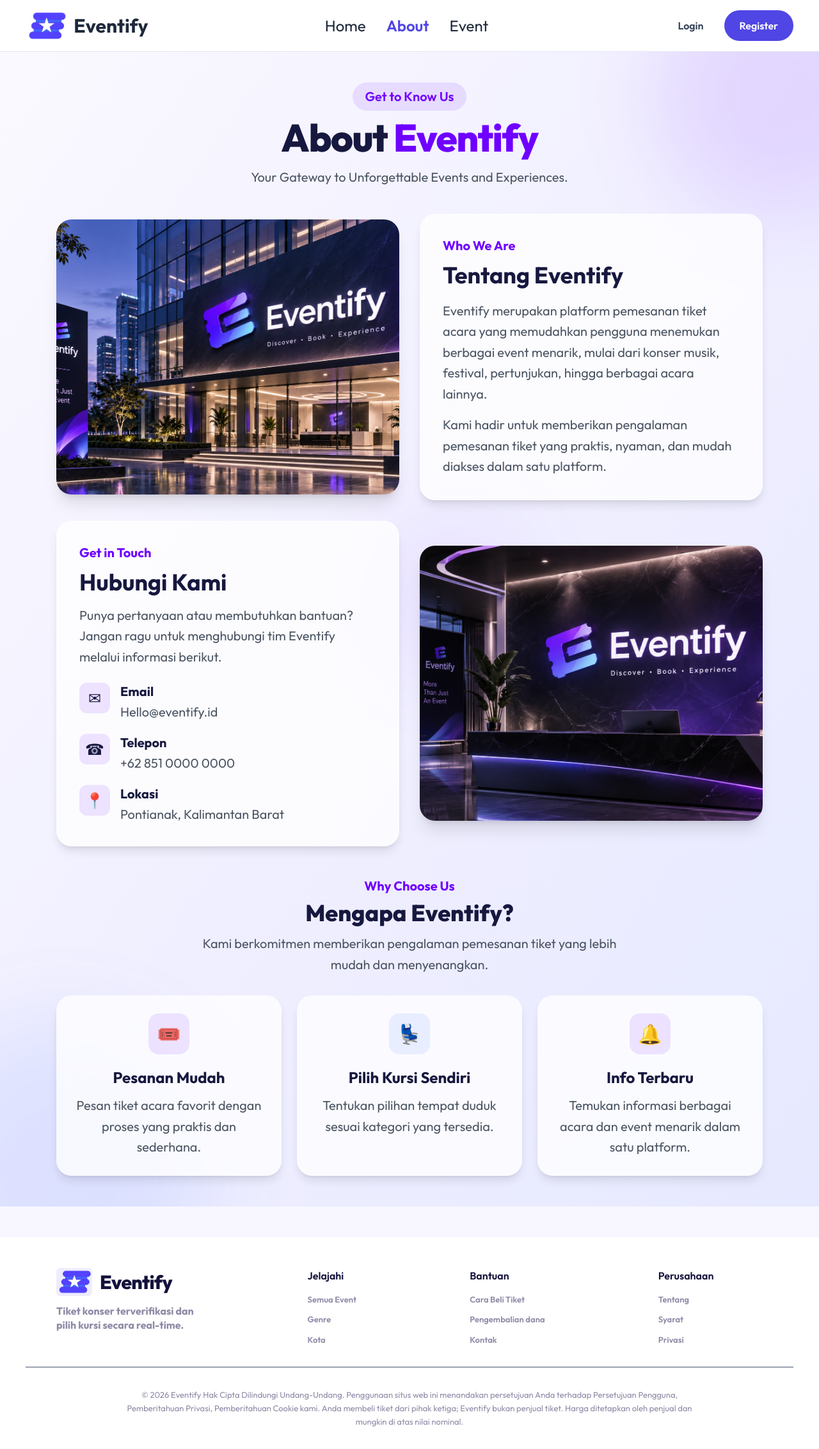
After one commit to Vynn2010/eventify-concertt, a PHP site: page /pages/user/about.php in a window 1280 px wide. The commit adds this page. Shown: the whole page at 64% size. Run offline with PHP 8.4, Linux system fonts and the light colour scheme; some libraries are stand-ins or nearby versions.

Commit message:
feat: add image and about us page and modify user first page

```diff
--- a/components/web_part/header.php
+++ b/components/web_part/header.php
@@ -43,7 +43,7 @@ $search_value = htmlspecialchars(
             <!-- Logo -->
             <a href="<?= $base ?>index.php" class="inline-flex items-center gap-2.5">
 
-                <img src="<?= $logo ?>" alt="Eventify" class="h-9 w-auto">
+                <img src="<?= $logo ?>" alt="Eventify" class="h-11 w-auto">
 
                 <span class="text-3xl transition font-bold text-slate-800">
                     Eventify
--- /dev/null
+++ b/pages/user/about.php
@@ -0,0 +1,222 @@
+<?php
+include_once "../../actions/auth/session_init.php";
+?>
+
+<!DOCTYPE html>
+<html lang="id">
+
+<head>
+    <meta charset="UTF-8">
+    <meta name="viewport" content="width=device-width, initial-scale=1.0">
+    <title>About Us | Eventify</title>
+
+    <script src="https://cdn.tailwindcss.com"></script>
+    <link rel="stylesheet" href="../../style/design-system.css">
+
+    <link rel="preconnect" href="https://fonts.googleapis.com">
+    <link rel="preconnect" href="https://fonts.gstatic.com" crossorigin>
+    <link href="https://fonts.googleapis.com/css2?family=Outfit:wght@400;500;600;700;800&display=swap" rel="stylesheet">
+</head>
+
+<body class="min-h-screen bg-[#f8f7ff] font-['Outfit'] text-[#17183f] antialiased">
+
+    <?php include "../../components/web_part/header.php"; ?>
+
+    <main>
+        <section class="relative overflow-hidden bg-gradient-to-br from-[#faf9ff] via-[#f0efff] to-[#e6e9ff]">
+
+            <!-- Dekorasi bulat -->
+            <div class="pointer-events-none absolute -right-32 -top-32 h-96 w-96 rounded-full bg-[#6f00ff]/10 blur-3xl">
+            </div>
+            <div
+                class="pointer-events-none absolute -bottom-40 -left-32 h-[450px] w-[450px] rounded-full bg-[#4169ff]/10 blur-3xl">
+            </div>
+            <div
+                class="pointer-events-none absolute right-[35%] top-[40%] h-64 w-64 rounded-full bg-[#6f00ff]/5 blur-3xl">
+            </div>
+
+            <div class="relative mx-auto max-w-6xl px-4 py-10 sm:px-6 sm:py-12">
+
+                <!-- Judul -->
+                <div class="mb-10 text-center">
+                    <span
+                        class="mb-3 inline-block rounded-full bg-[#6f00ff]/10 px-5 py-2 text-xl font-semibold text-[#6f00ff]">
+                        Get to Know Us
+                    </span>
+
+                    <h1 class="text-4xl font-extrabold tracking-tight text-[#17183f] sm:text-5xl lg:text-6xl">
+                        About <span class="text-[#6f00ff]">Eventify</span>
+                    </h1>
+
+                    <p class="mx-auto mt-4 max-w-3xl text-xl leading-relaxed text-gray-600">
+                        Your Gateway to Unforgettable Events and Experiences.
+                    </p>
+                </div>
+
+                <!-- Tentang Eventify -->
+                <div class="grid grid-cols-1 items-center gap-6 md:grid-cols-2 md:gap-8">
+
+                    <div class="overflow-hidden rounded-3xl shadow-xl">
+                        <img src="../../assets/img/about2.png" alt="Tentang Eventify"
+                            class="h-[300px] w-full object-cover sm:h-[380px] lg:h-[430px]">
+                    </div>
+
+                    <div class="rounded-3xl bg-white/80 p-7 shadow-lg sm:p-9">
+                        <span class="text-xl font-bold text-[#6f00ff]">
+                            Who We Are
+                        </span>
+
+                        <h2 class="mt-3 text-3xl font-bold text-[#17183f] sm:text-4xl">
+                            Tentang Eventify
+                        </h2>
+
+                        <p class="mt-5 text-xl leading-relaxed text-gray-600">
+                            Eventify merupakan platform pemesanan tiket acara yang memudahkan pengguna
+                            menemukan berbagai event menarik, mulai dari konser musik, festival,
+                            pertunjukan, hingga berbagai acara lainnya.
+                        </p>
+
+                        <p class="mt-4 text-xl leading-relaxed text-gray-600">
+                            Kami hadir untuk memberikan pengalaman pemesanan tiket yang praktis,
+                            nyaman, dan mudah diakses dalam satu platform.
+                        </p>
+                    </div>
+
+                    <!-- Hubungi Kami -->
+                    <div class="rounded-3xl bg-white/80 p-7 shadow-lg sm:p-9">
+                        <span class="text-xl font-bold text-[#6f00ff]">
+                            Get in Touch
+                        </span>
+
+                        <h2 class="mt-3 text-3xl font-bold text-[#17183f] sm:text-4xl">
+                            Hubungi Kami
+                        </h2>
+
+                        <p class="mt-4 text-xl leading-relaxed text-gray-600">
+                            Punya pertanyaan atau membutuhkan bantuan? Jangan ragu untuk
+                            menghubungi tim Eventify melalui informasi berikut.
+                        </p>
+
+                        <div class="mt-6 space-y-5">
+
+                            <div class="flex items-start gap-4">
+                                <div
+                                    class="flex h-12 w-12 shrink-0 items-center justify-center rounded-xl bg-[#6f00ff]/10 text-2xl">
+                                    ✉
+                                </div>
+
+                                <div>
+                                    <h3 class="text-xl font-bold">Email</h3>
+                                    <p class="mt-1 text-xl text-gray-600">Hello@eventify.id</p>
+                                </div>
+                            </div>
+
+                            <div class="flex items-start gap-4">
+                                <div
+                                    class="flex h-12 w-12 shrink-0 items-center justify-center rounded-xl bg-[#6f00ff]/10 text-2xl">
+                                    ☎
+                                </div>
+
+                                <div>
+                                    <h3 class="text-xl font-bold">Telepon</h3>
+                                    <p class="mt-1 text-xl text-gray-600">+62 851 0000 0000</p>
+                                </div>
+                            </div>
+
+                            <div class="flex items-start gap-4">
+                                <div
+                                    class="flex h-12 w-12 shrink-0 items-center justify-center rounded-xl bg-[#6f00ff]/10 text-2xl">
+                                    📍
+                                </div>
+
+                                <div>
+                                    <h3 class="text-xl font-bold">Lokasi</h3>
+                                    <p class="mt-1 text-xl text-gray-600">
+                                        Pontianak, Kalimantan Barat
+                                    </p>
+                                </div>
+                            </div>
+
+                        </div>
+                    </div>
+
+                    <div class="overflow-hidden rounded-3xl shadow-xl">
+                        <img src="../../assets/img/about1.png" alt="Pengalaman Eventify"
+                            class="h-[300px] w-full object-cover sm:h-[380px] lg:h-[430px]">
+                    </div>
+
+                </div>
+
+                <!-- Mengapa Eventify -->
+                <div class="mt-12">
+                    <div class="mb-8 text-center">
+                        <span class="text-xl font-bold text-[#6f00ff]">
+                            Why Choose Us
+                        </span>
+
+                        <h2 class="mt-2 text-3xl font-extrabold text-[#17183f] sm:text-4xl">
+                            Mengapa Eventify?
+                        </h2>
+
+                        <p class="mx-auto mt-3 max-w-2xl text-xl leading-relaxed text-gray-600">
+                            Kami berkomitmen memberikan pengalaman pemesanan tiket yang lebih mudah
+                            dan menyenangkan.
+                        </p>
+                    </div>
+
+                    <div class="grid grid-cols-1 gap-6 md:grid-cols-3">
+
+                        <div
+                            class="rounded-3xl bg-white/80 p-7 text-center shadow-lg transition duration-300 hover:-translate-y-2">
+                            <div
+                                class="mx-auto flex h-16 w-16 items-center justify-center rounded-2xl bg-[#6f00ff]/10 text-3xl">
+                                🎟️
+                            </div>
+
+                            <h3 class="mt-5 text-2xl font-bold">Pesanan Mudah</h3>
+
+                            <p class="mt-3 text-xl leading-relaxed text-gray-600">
+                                Pesan tiket acara favorit dengan proses yang praktis dan sederhana.
+                            </p>
+                        </div>
+
+                        <div
+                            class="rounded-3xl bg-white/80 p-7 text-center shadow-lg transition duration-300 hover:-translate-y-2">
+                            <div
+                                class="mx-auto flex h-16 w-16 items-center justify-center rounded-2xl bg-[#4169ff]/10 text-3xl">
+                                💺
+                            </div>
+
+                            <h3 class="mt-5 text-2xl font-bold">Pilih Kursi Sendiri</h3>
+
+                            <p class="mt-3 text-xl leading-relaxed text-gray-600">
+                                Tentukan pilihan tempat duduk sesuai kategori yang tersedia.
+                            </p>
+                        </div>
+
+                        <div
+                            class="rounded-3xl bg-white/80 p-7 text-center shadow-lg transition duration-300 hover:-translate-y-2">
+                            <div
+                                class="mx-auto flex h-16 w-16 items-center justify-center rounded-2xl bg-[#6f00ff]/10 text-3xl">
+                                🔔
+                            </div>
+
+                            <h3 class="mt-5 text-2xl font-bold">Info Terbaru</h3>
+
+                            <p class="mt-3 text-xl leading-relaxed text-gray-600">
+                                Temukan informasi berbagai acara dan event menarik dalam satu platform.
+                            </p>
+                        </div>
+
+                    </div>
+                </div>
+
+            </div>
+        </section>
+    </main>
+
+    <?php include "../../components/web_part/footer.php"; ?>
+
+</body>
+
+</html>
--- a/pages/user/transaction.php
+++ b/pages/user/transaction.php
@@ -63,7 +63,6 @@ function imagePath($path)
     <script src="https://cdn.jsdelivr.net/npm/@tailwindcss/browser@4"></script>
 
     <link rel="stylesheet" href="../../style/design-system.css">
-
     <link rel="preconnect" href="https://fonts.googleapis.com">
     <link rel="preconnect" href="https://fonts.gstatic.com" crossorigin>
     <link href="https://fonts.googleapis.com/css2?family=Outfit:wght@400;500;600;700;800&display=swap" rel="stylesheet">
```
Also changed, not shown: assets/img/about1.png (added), assets/img/about2.png (added).
